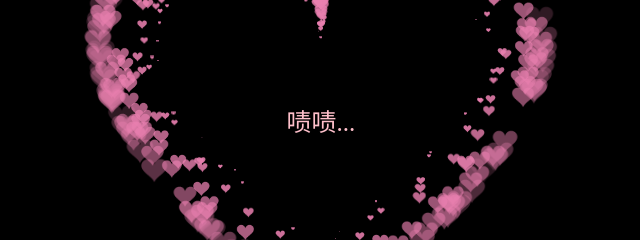
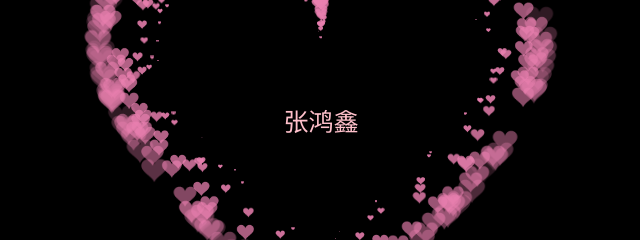
Before and after one commit to zeze-sq/zeze-sq.github.io, a plain HTML site: page garish/all/love.html in a window 1280 px wide. Shown: the part 280-520 px from the top of the page, 319-959 px from the left. Drawn offline with Linux system fonts and the light colour scheme.

Commit message:
更新 love.html

```diff
--- a/garish/all/love.html
+++ b/garish/all/love.html
@@ -41,7 +41,7 @@ canvas {
  </HEAD>
 
  <BODY>
-  <div class="div">啧啧...</div>
+  <div class="div">张鸿鑫</div>
   <canvas id="pinkboard"></canvas>
   <script>
   /*
```
